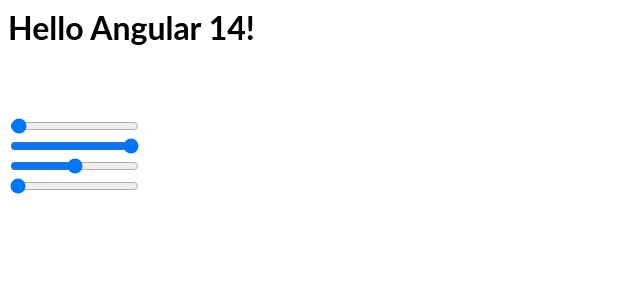
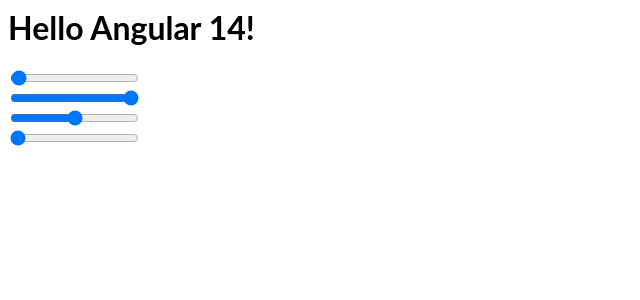
Before and after one commit to sergedesmedt/WorldBuilding-WebVR, an Angular app: page / in a window 1280 px wide. Shown: the top 300 px of the page, without its empty margins (0-640 px from the left). Built offline with nearby package versions, Linux system fonts and the light colour scheme.

Commit message:
Removed angular material (i think)

```diff
--- a/package.json
+++ b/package.json
@@ -9,7 +9,6 @@
     "@angular/compiler": "^12.2.5",
     "@angular/core": "^12.2.5",
     "@angular/forms": "^12.2.5",
-    "@angular/material": "12.2.13",
     "@angular/platform-browser": "^12.2.5",
     "@angular/platform-browser-dynamic": "^12.2.5",
     "@angular/router": "^12.2.5",
--- a/src/app/BasicScene/basicscene.component.html
+++ b/src/app/BasicScene/basicscene.component.html
@@ -1,4 +1,3 @@
-<mat-slider min="1" max="100" step="1" value="50"></mat-slider>
 <div>
   <input type="range" min="0" max="100" step="0.1" [(ngModel)]="near" />
 </div>
--- a/src/app/app.module.ts
+++ b/src/app/app.module.ts
@@ -1,8 +1,6 @@
 import { CUSTOM_ELEMENTS_SCHEMA, NgModule } from '@angular/core';
 import { BrowserModule } from '@angular/platform-browser';
 import { FormsModule } from '@angular/forms';
-
-import { MatSliderModule } from '@angular/material/slider';
 
 import { AppComponent } from './app.component';
 import { HelloComponent } from './hello.component';
@@ -10,7 +8,7 @@
 import { BasicSceneComponent } from './BasicScene/basicscene.component';
 
 @NgModule({
-  imports: [BrowserModule, FormsModule, MatSliderModule],
+  imports: [BrowserModule, FormsModule],
   declarations: [AppComponent, HelloComponent, toAFrame, BasicSceneComponent],
   bootstrap: [AppComponent],
   schemas: [CUSTOM_ELEMENTS_SCHEMA],
```
